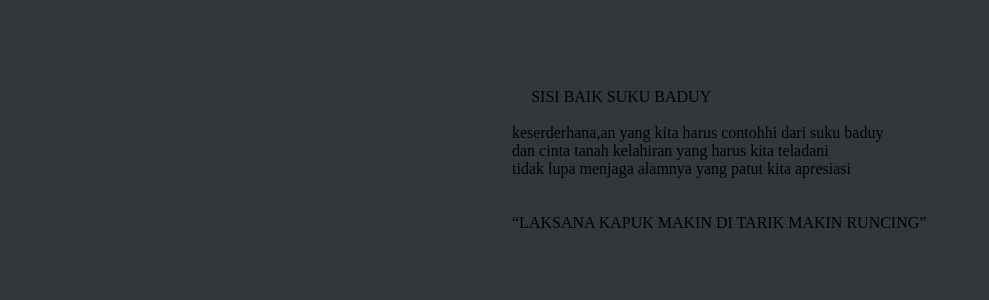
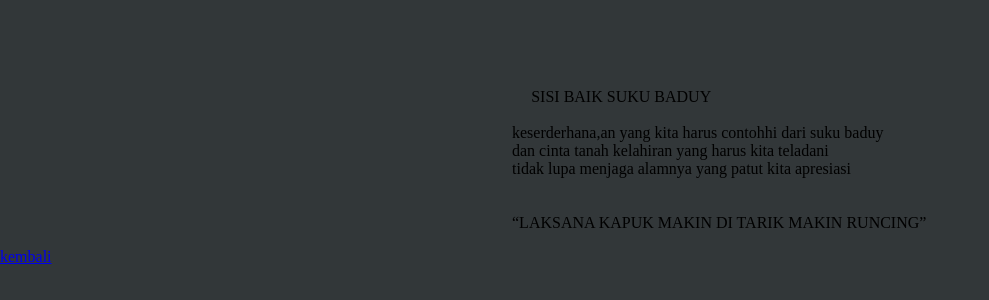
Before and after one commit to Dimas-lab12/Dimas-lab12, a plain HTML site: page sisi-baik-suku-baduy.html in a window 1280 px wide. Shown: the part 312-612 px from the top of the page, without its empty margins (0-989 px from the left). Drawn offline with Linux system fonts and the light colour scheme.

Commit message:
Update sisi-baik-suku-baduy.html

```diff
--- a/sisi-baik-suku-baduy.html
+++ b/sisi-baik-suku-baduy.html
@@ -15,6 +15,8 @@
          <br>
          <br>
         “LAKSANA KAPUK MAKIN DI TARIK MAKIN RUNCING”</p>
+      <div class="close">
+          <a href="index.html">kembali</a>
   </div>
 
 
```
